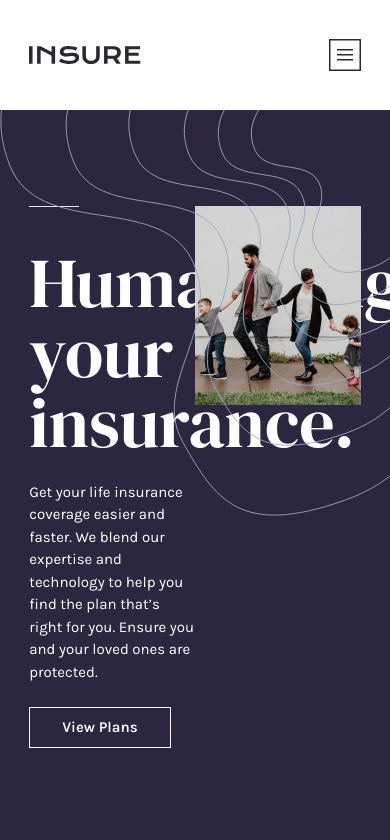
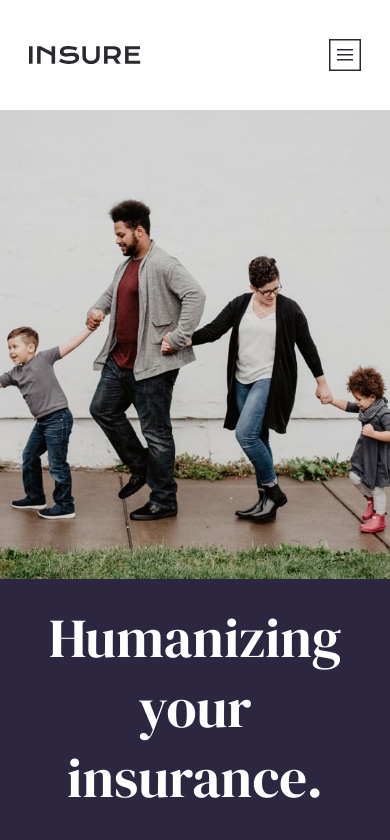
Before and after one commit to SajeedAninda/Insure-Landing-Page, a React (Vite) app: page / in a window 390 px wide. Shown: the top 840 px of the page. Built offline with nearby package versions, Linux system fonts and the light colour scheme.

Commit message:
Made the hero section responsive

```diff
--- a/src/Components/Hero.jsx
+++ b/src/Components/Hero.jsx
@@ -6,12 +6,12 @@ import leftPattern from "../assets/bg-pattern-intro-left-desktop.svg";
 const Hero = () => {
     return (
         <div className='relative overflow-hidden'>
-            <div className='h-[87vh] flex items-center bg-[#2d2640]'>
-                <div className='w-[85%] mx-auto flex justify-between relative'>
-                    <div className='textDiv w-[50%]'>
-                        <hr className='w-[30%] mb-10' />
+            <div className='h-fit lg:h-[87vh] flex items-center bg-[#2d2640] pb-6 lg:pb-0'>
+                <div className='w-full lg:w-[85%] mx-auto flex gap-6 lg:gap-0 flex-col-reverse lg:flex-row justify-between relative'>
+                    <div className='textDiv w-[80%] text-center lg:text-left mx-auto lg:mx-0 lg:w-[50%]'>
+                        <hr className='w-[30%] mb-10 hidden lg:block' />
 
-                        <h1 className='font-dmSerif text-[70px] text-white leading-[70px]'>
+                        <h1 className='font-dmSerif text-[55px] lg:text-[70px] text-white leading-[70px]'>
                             Humanizing <br />
                             your insurance.
                         </h1>
@@ -25,7 +25,7 @@ const Hero = () => {
                         </button>
                     </div>
 
-                    <div className='absolute right-0 top-0 overflow-hidden w-[50%]'>
+                    <div className='imgDiv lg:absolute right-0 top-0 overflow-hidden w-full lg:w-[50%]'>
                         <img src={heroImg} alt="Hero" className='w-full' />
                     </div>
                 </div>
@@ -34,7 +34,7 @@ const Hero = () => {
             <div className='bg-white h-[60vh]'>
             </div>
 
-            <div className='absolute right-0 -top-[10%]'>
+            <div className='hidden lg:block absolute right-0 -top-[10%]'>
                 <img src={rightPattern} alt="Right Pattern" />
             </div>
 
```
